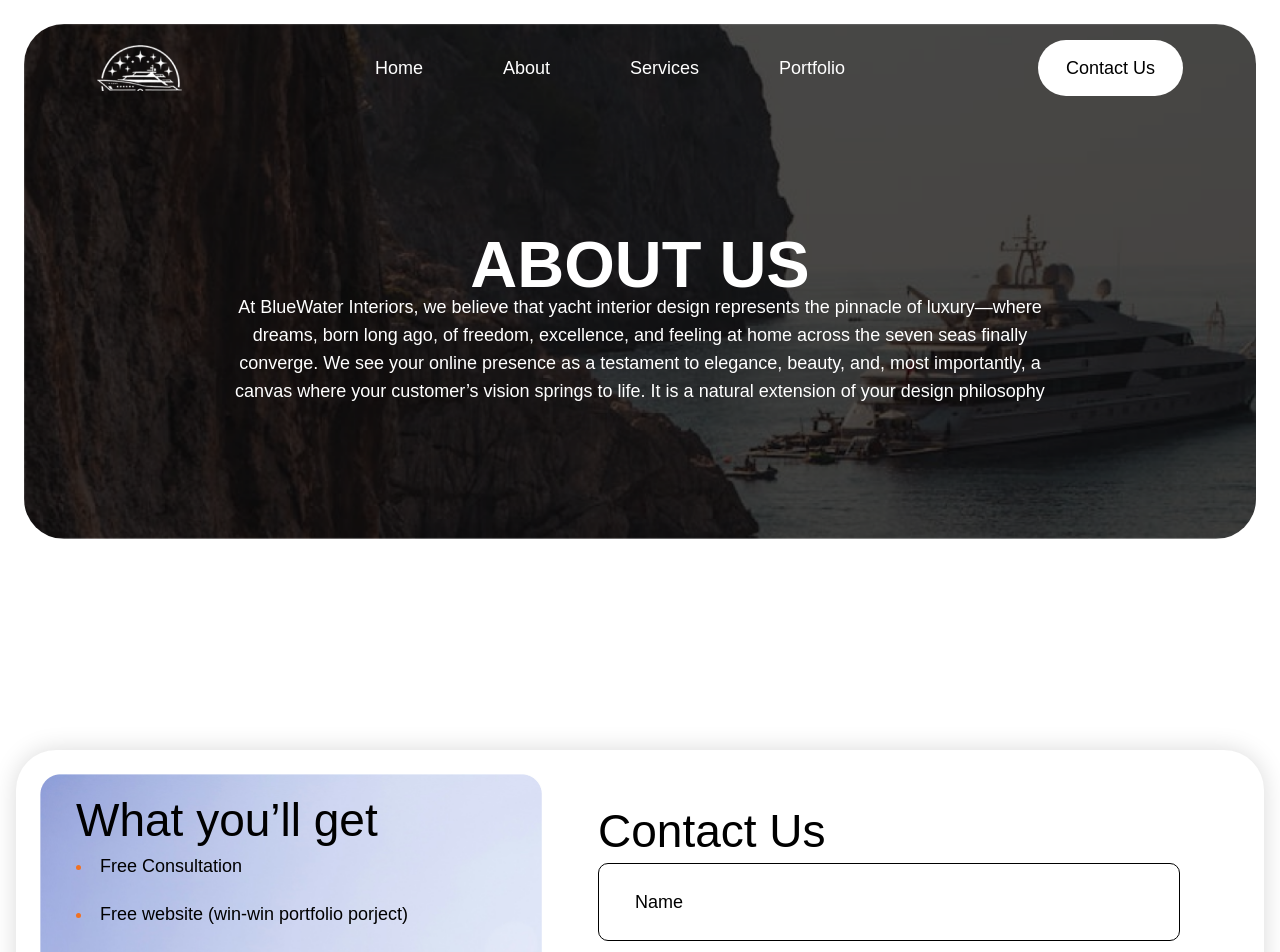
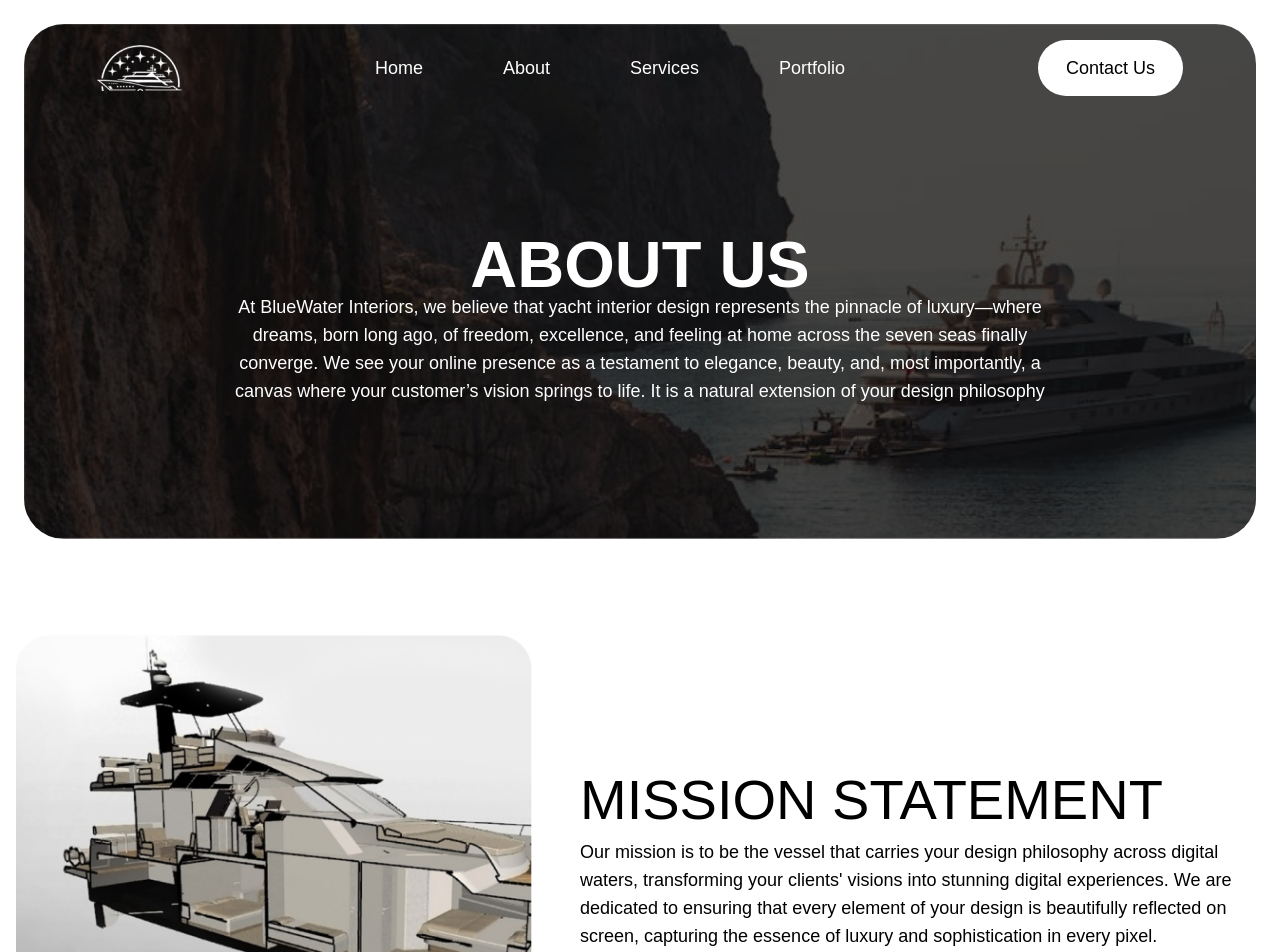
Before and after one commit to jakobnunnendorf/bluewater-interiors, a Next.js app in the folder web-app/: page /about in a window 1280 px wide. Shown: the top 952 px of the page. Built offline with nearby package versions, Linux system fonts and the light colour scheme; a web font is replaced by a local one.

Commit message:
Statement section complete

```diff
--- a/web-app/app/(other)/about/page.tsx
+++ b/web-app/app/(other)/about/page.tsx
@@ -1,17 +1,33 @@
-import ContactUsSection from "@/app/components/LayoutComponents/ContactUs/ContactUsSection";
+import StatementContainer from "@/app/components/AboutPage/StatementContainer";
 import SeconderyHeroWithNav from "@/app/components/Shared/SeconderyHeroWithNav";
 
 type Props = {};
 
 const page = (props: Props) => {
   return (
-    <div>
+    <main>
       <SeconderyHeroWithNav
         bgImgSrc="/images/about-us/about-hero.png"
         title="ABOUT US"
         desc="At BlueWater Interiors, we believe that yacht interior design represents the pinnacle of luxury—where dreams, born long ago, of freedom, excellence, and feeling at home across the seven seas finally converge. We see your online presence as a testament to elegance, beauty, and, most importantly, a canvas where your customer’s vision springs to life. It is a natural extension of your design philosophy"
       />
-    </div>
+      <StatementContainer
+        imgSrc="/images/get-covered/get-covered.png"
+        title="Mission StatemenT"
+        desc={[
+          "Our mission is to be the vessel that carries your design philosophy across digital waters, transforming your clients' visions into stunning digital experiences. We are dedicated to ensuring that every element of your design is beautifully reflected on screen, capturing the essence of luxury and sophistication in every pixel.",
+        ]}
+      />
+      <StatementContainer
+        imgSrc="/images/about-us/portrait.png"
+        flexDir="items-end lg:flex-row-reverse"
+        title="Founder Story"
+        desc={[
+          "From a young age, I was captivated by the elegance and innovation in design, whether in architecture, art, or technology. My passion for the sea was ignited during a family vacation aboard a luxury yacht, where the seamless blend of form and function in the interior design left a lasting impression. This experience, combined with my liberal arts degree in Physics and Computer Science, led me to a career in web design, where I merged my love for technology and art.",
+          "After years of working with diverse clients, a collaboration with a yacht interior designer revealed a profound need for specialized digital solutions in this niche. This realization inspired me to focus exclusively on translating the luxury and sophistication of yacht interiors into digital experiences. Driven by this vision, I founded BlueWater Interiors, with the mission to ensure yacht designers' philosophies are reflected in every pixel, bridging the gap between exquisite design and digital innovation.",
+        ]}
+      />
+    </main>
   );
 };
 
--- /dev/null
+++ b/web-app/app/components/AboutPage/StatementContainer.tsx
@@ -0,0 +1,44 @@
+import Image from "next/image";
+
+function GetCovered({
+  title,
+  desc,
+  imgSrc,
+  flexDir = "lg:flex-row",
+}: {
+  title: string;
+  desc: string[];
+  flexDir?: string;
+  imgSrc: string;
+}) {
+  return (
+    <section className="py-24">
+      <article
+        className={`container flex flex-col-reverse items-center gap-12 max-lg:justify-center max-lg:text-center ${flexDir}`}
+      >
+        <div className="">
+          <Image src={imgSrc} width={577} height={365} alt="model" />
+        </div>
+        <div className="mr-auto w-full max-w-[684px]">
+          <header className="flex flex-col gap-2.5">
+            <h2 className="font-gilroy-regular text-3xl font-medium uppercase leading-none text-black min-[477px]:text-5xl sm:text-[56px]">
+              {title}
+            </h2>
+            <div className="flex flex-col gap-6">
+              {desc.map((text, idx) => (
+                <p
+                  key={idx}
+                  className="font-gilroy-regular text-xs font-normal text-black sm:text-sm md:text-lg"
+                >
+                  {text}
+                </p>
+              ))}
+            </div>
+          </header>
+        </div>
+      </article>
+    </section>
+  );
+}
+
+export default GetCovered;
--- a/web-app/app/components/Shared/SeconderyHeroWithNav.tsx
+++ b/web-app/app/components/Shared/SeconderyHeroWithNav.tsx
@@ -15,7 +15,7 @@ const SeconderyHeroWithNav: React.FC<Props> = ({
   bgImgSrc,
 }) => {
   return (
-    <section className="mx-auto max-w-[1387px] px-3 pt-3 md:px-6 md:pt-6">
+    <section className="mx-auto max-w-[1440px] px-3 pt-3 md:px-6 md:pt-6">
       <div
         className="h-[515px] w-full rounded-[16px] bg-cover bg-no-repeat px-3 max-lg:bg-center sm:rounded-[20px] md:rounded-[30px] md:px-7 lg:rounded-[40px] lg:px-[73px]"
         style={{ backgroundImage: `url(${bgImgSrc})` }}
```
Also changed, not shown: web-app/public/images/about-us/portrait.png (added), 1 other file (tests, documents, lock files or other folders).
